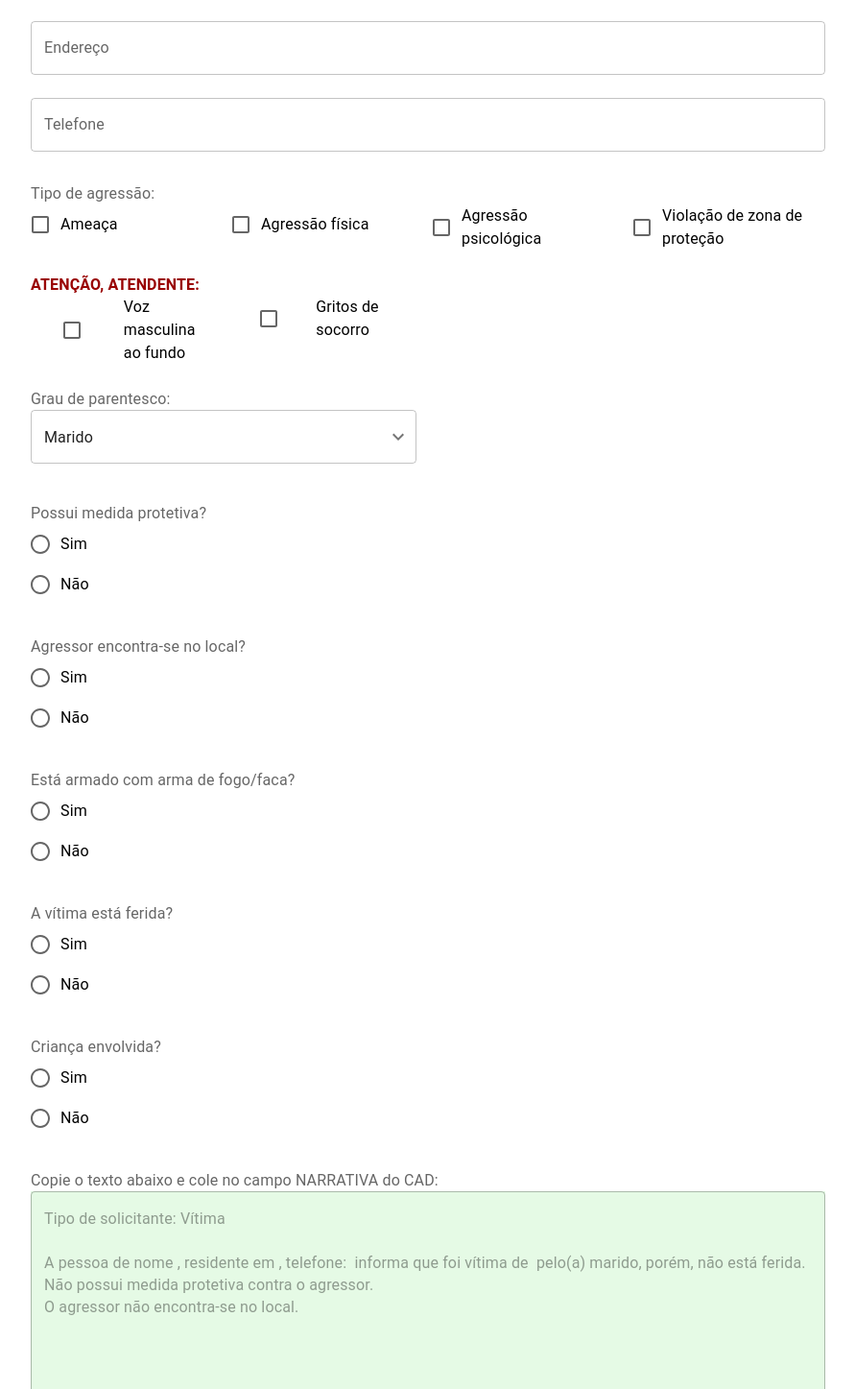
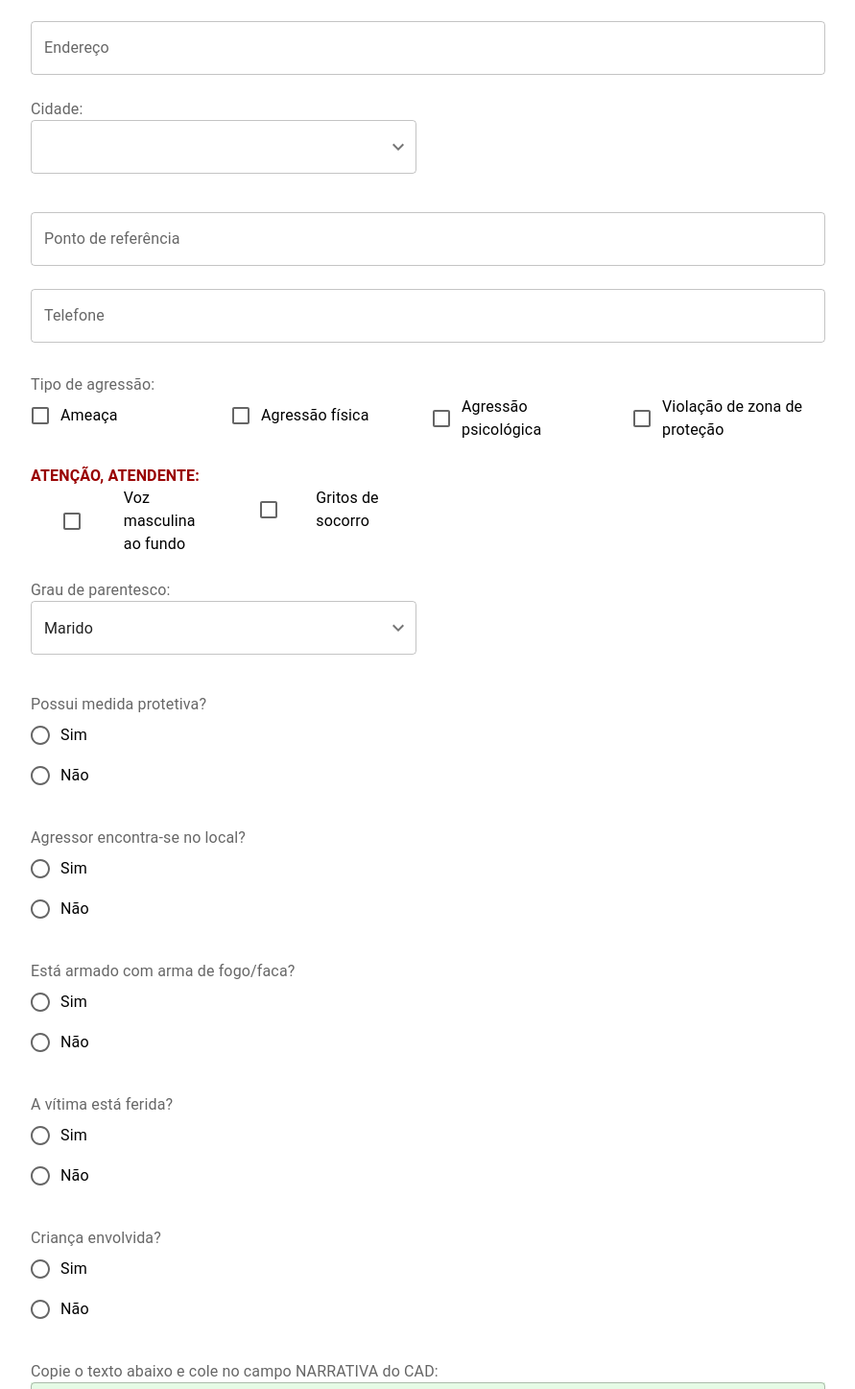
Before and after one commit to mpfarias/copom, a React (Vite) app: page / in a window 1280 px wide. Shown: the part 423-1870 px from the top of the page at 96% size, without its empty margins (206-1097 px from the left). Built offline with nearby package versions, Linux system fonts and the light colour scheme.

Commit message:
Regiões Administrativas

```diff
--- a/package.json
+++ b/package.json
@@ -18,6 +18,7 @@
     "@mui/joy": "^5.0.0-beta.36",
     "@mui/material": "^5.15.15",
     "@mui/styled-engine-sc": "^6.0.0-alpha.18",
+    "axios": "^1.6.8",
     "react": "^18.2.0",
     "react-dom": "^18.2.0",
     "styled-components": "^6.1.8"
--- a/src/components/form/index.jsx
+++ b/src/components/form/index.jsx
@@ -26,6 +26,8 @@ export default function FormularioViolenciaDomestica() {
 
     nomeVitima: '',
     endereco: '',
+    regiaoAdministrativa: '',
+    referencia: '',
     telefone: '',
     agressao: [],
     gritos: [],
@@ -42,7 +44,7 @@ export default function FormularioViolenciaDomestica() {
 
   const [showOutroInput, setShowOutroInput] = useState(false);
 
-  const { nomeVitima, endereco, telefone, agressao, gritos, armado, parentesco, medida, agressorNoLocal, ferida, criancas, narrativa } = state;
+  const { nomeVitima, endereco, referencia, regiaoAdministrativa, telefone, agressao, gritos, armado, parentesco, medida, agressorNoLocal, ferida, criancas, narrativa } = state;
 
   const handleChange = (field, value) => {
     if (field === 'outroParentesco') {
@@ -75,14 +77,14 @@ export default function FormularioViolenciaDomestica() {
   useEffect(() => {
     const text = `Tipo de solicitante: ${solicitante === 'vitima' ? 'Vítima' : 'Denunciante'}
 
-A pessoa de nome ${nomeVitima}, residente em ${endereco}, telefone: ${telefone} informa que ${solicitante === 'vitima' ? 'foi vítima de ' + agressao.join(', ') : 'está presenciando uma pessoa sofrendo ' + agressao.join(', ')} pelo(a) ${parentesco === '' ? outroParentesco : parentesco}, ${ferida === 'true' ? 'e que está ferida. Precisa de apoio CBMDF.' : 'porém, não está ferida.'}
+A pessoa de nome ${nomeVitima}, residente em ${endereco}, ${regiaoAdministrativa}, ${referencia}, telefone: ${telefone} informa que ${solicitante === 'vitima' ? 'foi vítima de ' + agressao.join(', ') : 'está presenciando uma pessoa sofrendo ' + agressao.join(', ')} pelo(a) ${parentesco === '' ? outroParentesco : parentesco}, ${ferida === 'true' ? 'e que está ferida. Precisa de apoio CBMDF.' : 'porém, não está ferida.'}
 ${medida === 'true' ? 'Possui medida protetiva' : 'Não possui medida protetiva'} contra o agressor.
 O agressor${agressorNoLocal === 'true' ? ' ' : ' não '}encontra-se no local${armado === 'true' ? ', e está armado, equipe agir com cautela' : '.'}
 ${gritos.length > 0 ? 'É possível ouvir ' + gritos.join(', ') : ''}
 ${criancas === 'true' ? 'Há crianças no local' : ''}
 `;
     setState(prevState => ({ ...prevState, narrativa: text }));
-  }, [solicitante, nomeVitima, endereco, telefone, agressao, gritos, armado, parentesco, medida, agressorNoLocal, ferida, criancas, outroParentesco]);
+  }, [solicitante, nomeVitima, endereco, referencia, regiaoAdministrativa, telefone, agressao, gritos, armado, parentesco, medida, agressorNoLocal, ferida, criancas, outroParentesco]);
 
   const handleCopy = () => {
     const narrativa = state.narrativa;
@@ -103,6 +105,8 @@ ${criancas === 'true' ? 'Há crianças no local' : ''}
       solicitante: 'vitima',
       nomeVitima: '',
       endereco: '',
+      regiaoAdministrativa: '',
+      referencia: '',
       telefone: '',
       agressao: [],
       gritos: [],
@@ -149,6 +153,61 @@ ${criancas === 'true' ? 'Há crianças no local' : ''}
           </Grid>
           <Grid item xs={12}>
             <TextField sx={{ marginBottom: 0 }} fullWidth id="outlined-basic-endereco" label="Endereço" name="endereco" onChange={e => handleChange('endereco', e.target.value)} variant="outlined" />
+          </Grid>
+          <Grid item xs={12} sm={6}>
+            <FormControl fullWidth>
+              <FormLabel id="demo-controlled-radio-buttons-group">Cidade:</FormLabel>
+              <Select
+                sx={{ marginBottom: 2 }}
+                placeholder="Cidade:"
+                value={regiaoAdministrativa}
+                onChange={(e) => handleChange('regiaoAdministrativa', e.target.value)}
+                IconComponent={KeyboardArrowDownIcon}
+                variant="outlined"
+              >
+                <MenuItem value="Plano Piloto">RA I - Plano Piloto</MenuItem>
+                <MenuItem value="Gama">RA II - Gama</MenuItem>
+                <MenuItem value="Taguatinga">RA III - Taguatinga</MenuItem>
+                <MenuItem value="Brazlândia">RA IV - Brazlândia</MenuItem>
+                <MenuItem value="Sobradinho">RA V - Sobradinho</MenuItem>
+                <MenuItem value="Planaltina">RA VI - Planaltina</MenuItem>
+                <MenuItem value="Paranoá">RA VII - Paranoá</MenuItem>
+                <MenuItem value="Núcleo Bandeirante">RA VIII - Núcleo Bandeirante</MenuItem>
+                <MenuItem value="Ceilândia">RA IX - Ceilândia</MenuItem>
+                <MenuItem value="Guará">RA X - Guará</MenuItem>
+                <MenuItem value="Cruzeiro">RA XI - Cruzeiro</MenuItem>
+                <MenuItem value="Samambaia">RA XII - Samambaia</MenuItem>
+                <MenuItem value="Santa Maria">RA XIII - Santa Maria</MenuItem>
+                <MenuItem value="São Sebastião">RA XIV - São Sebastião</MenuItem>
+                <MenuItem value="Recanto das Emas">RA XV - Recanto das Emas</MenuItem>
+                <MenuItem value="Lago Sul">RA XVI - Lago Sul</MenuItem>
+                <MenuItem value="Riacho Fundo">RA XVII - Riacho Fundo</MenuItem>
+                <MenuItem value="Lago Norte">RA XVIII - Lago Norte</MenuItem>
+                <MenuItem value="Candangolândia">RA XIX - Candangolândia</MenuItem>
+                <MenuItem value="Águas Claras">RA XX - Águas Claras</MenuItem>
+                <MenuItem value="Riacho Fundo II">RA XXI - Riacho Fundo 2</MenuItem>
+                <MenuItem value="Sudoeste">RA XXII - Sudoeste</MenuItem>
+                <MenuItem value="Octogonal">RA XXII - Octogonal</MenuItem>
+                <MenuItem value="Varjão">RA XXIII - Varjão</MenuItem>
+                <MenuItem value="Park Way">RA XXIV - Park Way</MenuItem>
+                <MenuItem value="Estrutural">RA XXV - Estrutural</MenuItem>
+                <MenuItem value="SCIA">RA XXV - SCIA</MenuItem>
+                <MenuItem value="Sobradinho II">RA XXVI - Sobradinho II</MenuItem>
+                <MenuItem value="Jardim Botânico">RA XIV - Jardim Botânico</MenuItem>
+                <MenuItem value="Itapoã">RA XIV - Itapoã</MenuItem>
+                <MenuItem value="SIA">RA XIV - SIA</MenuItem>
+                <MenuItem value="Vicente Pires">RA XIV - Vicente Pires</MenuItem>
+                <MenuItem value="Fercal">RA XIV - Fercal</MenuItem>
+                <MenuItem value="Sol Nascente">RA XIV - Sol Nascente</MenuItem>
+                <MenuItem value="Por do Sol">RA XIV - Por do Sol</MenuItem>
+                <MenuItem value="Arniqueira">RA XIV - Arniqueira</MenuItem>
+                <MenuItem value="Arapoanga">RA XIV - Arapoanga</MenuItem>
+                <MenuItem value="Água Quente">RA XIV - Água Quente</MenuItem>
+              </Select>
+            </FormControl>
+            </Grid>
+          <Grid item xs={12}>
+            <TextField sx={{ marginBottom: 0 }} fullWidth id="outlined-basic-endereco" label="Ponto de referência" name="referencia" onChange={e => handleChange('referencia', e.target.value)} variant="outlined" />
           </Grid>
           <Grid item xs={12}>
             <TextField sx={{ marginBottom: 1 }} type="number" inputProps={{ maxLength: 11 }} onChange={handleTelefoneChange} fullWidth id="outlined-basic-telefone" label="Telefone" name="telefone" variant="outlined" />
```
Also changed, not shown: 1 other file (tests, documents, lock files or other folders).
